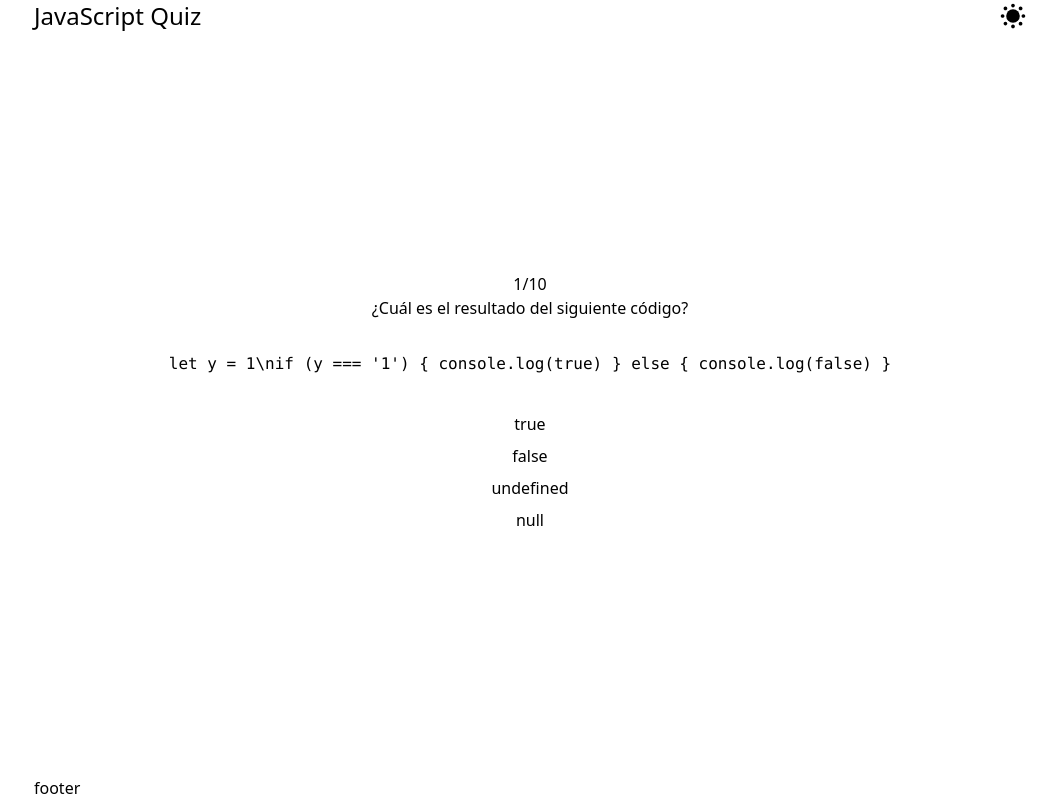
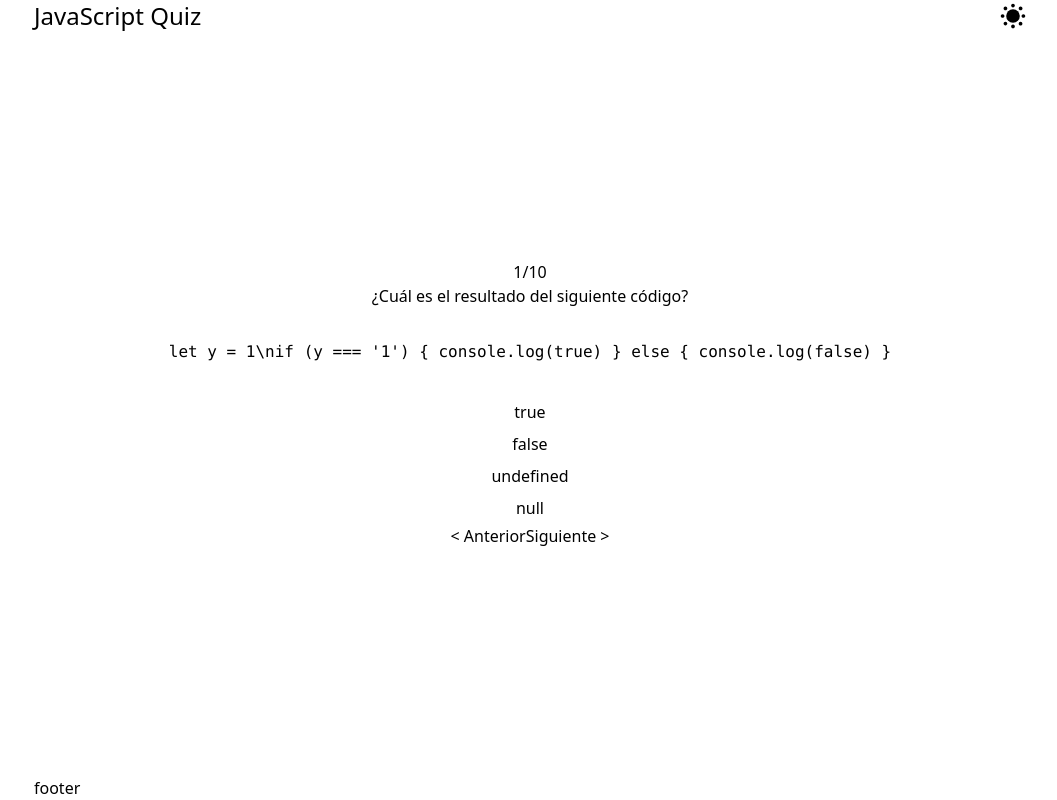
Before and after one commit to AlexisDevjs/portfolio-projects, a React (Vite) app in the folder JavaScript-Quiz/: page / in a window 1280 px wide. Both pictures are taken after a click on the button "Start Game". Shown: the whole page, without its empty margins (110-1167 px from the left). Built offline with nearby package versions, Linux system fonts and the light colour scheme.

Commit message:
feat: add pagination to questions list

```diff
--- a/JavaScript-Quiz/src/components/Game.tsx
+++ b/JavaScript-Quiz/src/components/Game.tsx
@@ -4,6 +4,10 @@ import Question from './Question'
 export default function Game () {
   const questions = useQuestionsStore((state) => state.questions)
   const currentQuestion = useQuestionsStore((state) => state.currentQuestion)
+  const goToNextQuestion = useQuestionsStore((state) => state.goToNextQuestion)
+  const goToPreviousQuestion = useQuestionsStore(
+    (state) => state.goToPreviousQuestion
+  )
 
   return (
     <>
@@ -12,6 +16,27 @@ export default function Game () {
       </p>
 
       <Question question={questions[currentQuestion]} />
+
+      <div className='flex justify-between'>
+        <button
+          type='button'
+          onClick={goToPreviousQuestion}
+          disabled={currentQuestion === 0}
+        >
+          {'< Anterior'}
+        </button>
+
+        <button
+          type='button'
+          onClick={goToNextQuestion}
+          disabled={
+            currentQuestion === questions.length - 1
+            || questions[currentQuestion]?.selectedAnswer === undefined
+          }
+        >
+          {'Siguiente >'}
+        </button>
+      </div>
     </>
   )
 }
--- a/JavaScript-Quiz/src/store/questions.ts
+++ b/JavaScript-Quiz/src/store/questions.ts
@@ -2,7 +2,7 @@ import { create } from 'zustand'
 import type { State } from '../types'
 import { fetchQuestions } from '../lib/utils'
 
-export const useQuestionsStore = create<State>((set) => ({
+export const useQuestionsStore = create<State>((set, get) => ({
   questions: [],
   currentQuestion: 0,
 
@@ -32,5 +32,23 @@ export const useQuestionsStore = create<State>((set) => ({
 
       return { questions }
     })
+  },
+
+  goToNextQuestion: () => {
+    const { currentQuestion } = get()
+    const nextQuestion = currentQuestion + 1
+
+    if (currentQuestion < nextQuestion) {
+      set({ currentQuestion: nextQuestion })
+    }
+  },
+
+  goToPreviousQuestion: () => {
+    const { currentQuestion } = get()
+    const previousQuestion = currentQuestion - 1
+
+    if (currentQuestion > 0) {
+      set({ currentQuestion: previousQuestion })
+    }
   }
 }))
--- a/JavaScript-Quiz/src/types.d.ts
+++ b/JavaScript-Quiz/src/types.d.ts
@@ -18,6 +18,8 @@ type StateProperties = {
 type StateActions = {
   getQuestions: (limit: number) => Promise<void>
   selectAnswer: (questionId: number, answerIndex) => void
+  goToNextQuestion: () => void
+  goToPreviousQuestion: () => void
 }
 
 export type State = StateProperties & StateActions
```
